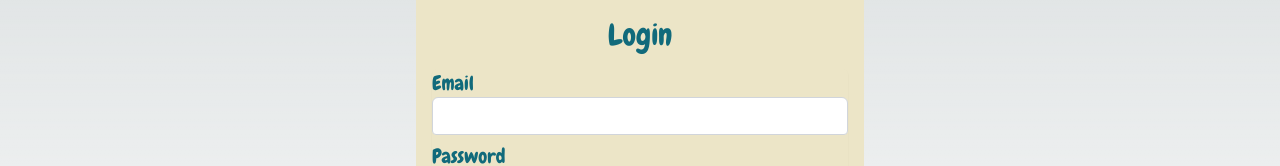
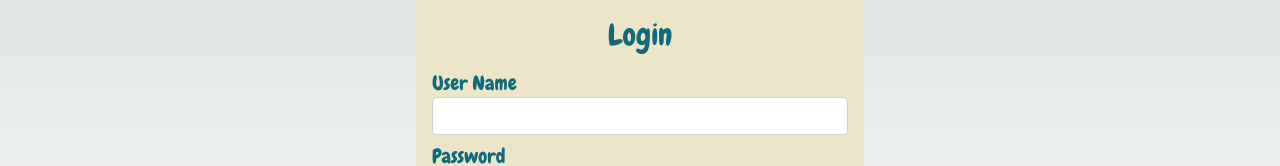
Before and after one commit to joazeiro/COP4331-BigProject, a Next.js app: page /login in a window 1280 px wide. Shown: the part 195-361 px from the top of the page. Built offline with nearby package versions, Linux system fonts and the light colour scheme.

Commit message:
Add files via upload

```diff
--- a/src/components/LoginForm.js
+++ b/src/components/LoginForm.js
@@ -17,11 +17,11 @@ const LoginForm = () => {
             <div className = "text-center text-fourth text-3xl ">Login</div>
             <div className="rounded-md shadow-sm -space-y-px">
                 <div>
-                    <label htmlFor="email-address" className="text-fourth text-xl">Email</label>
+                    <label htmlFor="email-address" className="text-fourth text-xl">User Name</label>
                     <input
-                        id="email-address"
-                        name="email"
-                        type="email"
+                        id="username"
+                        name="username"
+                        type="text"
                         required
                         className="appearance-none rounded relative block w-full px-3 py-2 border border-gray-300 placeholder-gray-500 text-gray-900 rounded-t-md focus:outline-none focus:ring-indigo-500 focus:border-indigo-500 focus:z-10 sm:text-sm"
                         value={username}
```
